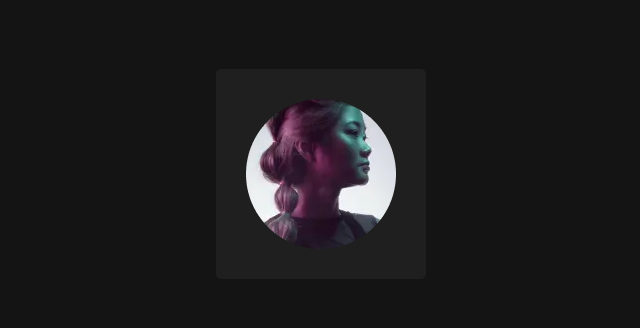
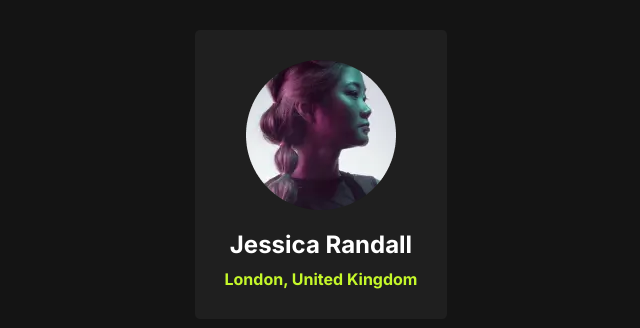
Before and after one commit to NataliTrindade/social-links-profile, a React (Vite) app: page / in a window 1280 px wide. Shown: the part 226-554 px from the top of the page, without its empty margins (319-959 px from the left). Built offline with nearby package versions, Linux system fonts and the light colour scheme.

Commit message:
feat(components/personalinformation): create the PersonalInformation component to display personal information
This component consists of two subcomponents: PersonalInfoTitle and LocationInfo

```diff
--- /dev/null
+++ b/src/components/PersonalInformation/LocationInfo/index.jsx
@@ -0,0 +1,15 @@
+import styled from "styled-components";
+
+const LocationInfoContainer = styled.p`
+  color: #c5f82a;
+  font-weight: bold;
+`;
+
+const LocationInfo = ({ location }) => {
+  return (
+  <LocationInfoContainer>
+    {location}
+  </LocationInfoContainer>);
+};
+
+export default LocationInfo;
--- /dev/null
+++ b/src/components/PersonalInformation/PersonalInfoTitle/index.jsx
@@ -0,0 +1,15 @@
+import styled from "styled-components";
+
+const PersonalInfoTitleContainer = styled.h1`
+  color: #fff;
+`;
+
+const PersonalInfoTitle = ({ title }) => {
+  return (
+  <PersonalInfoTitleContainer>
+    {title}
+  </PersonalInfoTitleContainer>
+  );
+};
+
+export default PersonalInfoTitle;
--- /dev/null
+++ b/src/components/PersonalInformation/index.jsx
@@ -0,0 +1,26 @@
+import styled from "styled-components";
+import PersonalInfoTitle from "./PersonalInfoTitle";
+import LocationIfo from "./LocationInfo";
+
+const PersonalInfoContainer = styled.div`
+  display: flex;
+  flex-direction: column;
+  text-align: center;
+  gap: 10px;
+`;
+
+const PersonalInformation = () => {
+  return (
+    <PersonalInfoContainer
+      aria-label="Informações pessoais">
+      <PersonalInfoTitle
+        title={'Jessica Randall'}
+      />
+      <LocationIfo
+        location={'London, United Kingdom'}
+      />
+    </PersonalInfoContainer>
+  )
+}
+
+export default PersonalInformation;
--- a/src/components/ProfileCardContainer/index.jsx
+++ b/src/components/ProfileCardContainer/index.jsx
@@ -1,5 +1,6 @@
 import styled from "styled-components";
 import ProfileImage from "../ProfileImage";
+import PersonalInformation from "../PersonalInformation";
 
 const ProfileCardContainer = styled.article`
   background: #1f1f1f;
@@ -15,6 +16,7 @@ const ProfileCard = () => {
   return (
     <ProfileCardContainer>
       <ProfileImage />
+      <PersonalInformation />
     </ProfileCardContainer>
   );
 };
```
